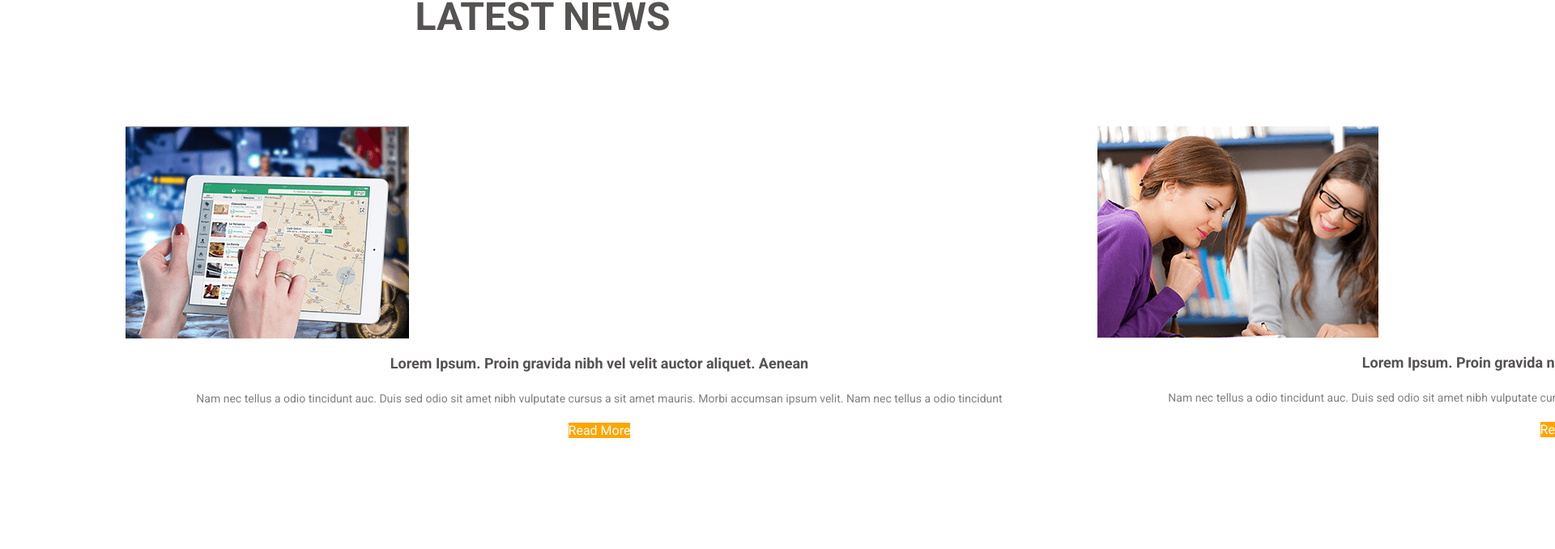
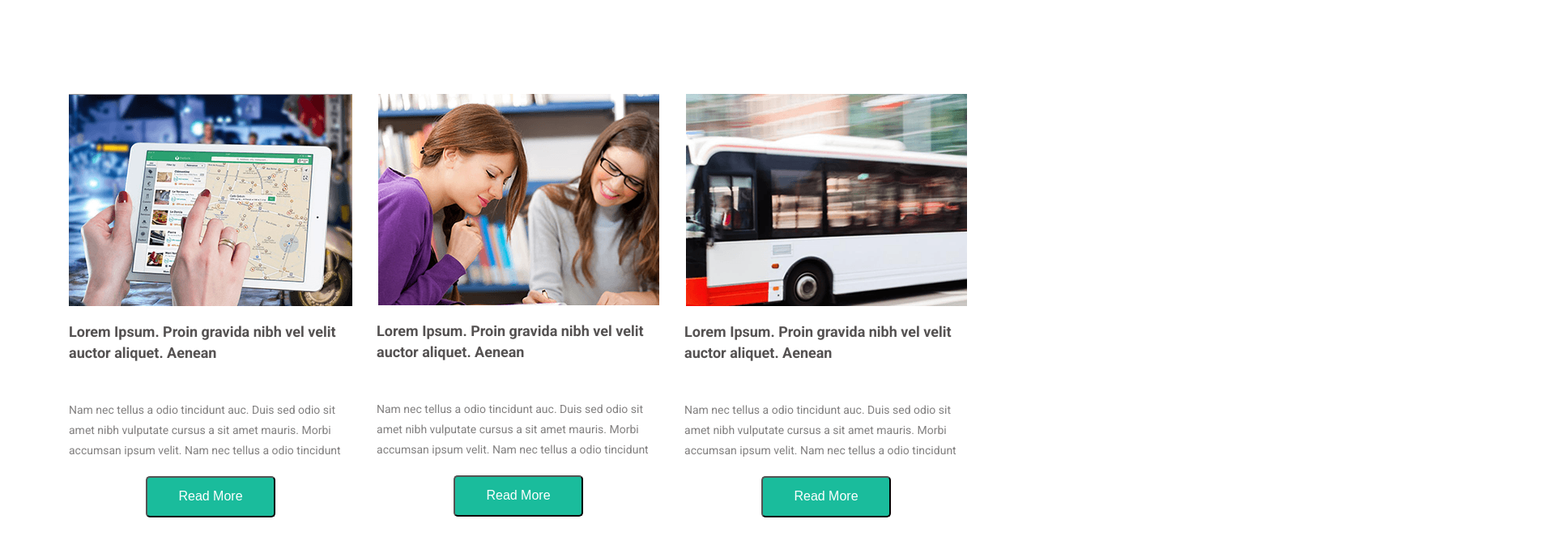
Before and after one commit to BohdanKadenskyi/goit-markup-hw-04-mart, a plain HTML site: page index.html in a window 1280 px wide. Shown: the part 1112-1790 px from the top of the page at 81% size, 1920 px wide, since content can reach past the window. Before the commit the page ends 1707 px from the top, so only its background shows below. Drawn offline with nearby package versions, Linux system fonts and the light colour scheme.

Commit message:
add button

```diff
--- a/css/style.css
+++ b/css/style.css
@@ -109,11 +109,6 @@ body {
   padding-left: 0;
 }
 
-/* PRODUCTS-SECTION */
-/* .products-section {
-  margin-bottom: 103px;
-} */
-
 /* PRODUCTS-TITLE */
 .products-title {
   text-transform: uppercase;
@@ -147,10 +142,6 @@ body {
 .products-img {
   background-color: var(--light-blue-color);
 }
-
-/* .products-img:hover,
-.products-img:focus {
-  background-color: var(--accent-color); */
 
 /* PRODUCTS-DESCRIPTION */
 .products-description {
@@ -194,9 +185,9 @@ body {
 .products-line:nth-child(4n) {
   margin-right: 0;
 }
-.products-line:nth-last-child(-n +4) {
+.products-line:nth-last-child(-n + 4) {
   margin-bottom: 0;
-  }
+}
 /* PRODUCTS-LINK */
 .products-link {
   display: flex;
@@ -225,6 +216,7 @@ body {
 /* NEW-SECTION */
 .news-section {
   padding-top: 103px;
+  padding-bottom: 47px;
 }
 /* TITLE-NEWS */
 .title-news {
@@ -233,26 +225,47 @@ body {
   font-size: 48px;
   line-height: 0.66;
   margin-bottom: 119px;
+  margin-top: 0;
 }
 
 .title-news-list {
   display: flex;
   justify-content: space-between;
-  list-style: none;
+  padding: 0;
+  margin: 0;
+}
+
+.news-item {
+  display: flex;
+  flex-direction: column;
+  /* 30*2=60
+  60/3=20*/
+  flex-basis: calc(100% / 3 - 20px);
+}
+
+.news-item:not(:last-child) {
+  margin-right: 30px;
 }
 
 .news-link {
+  display: inline-flex;
+  justify-content: center;
+  align-items: center;
   text-decoration: none;
   color: var(--white-color);
-  background-color: orange;
+  background-color: var(--accent-color);
   font-size: 16px;
   line-height: 1.6;
   font-weight: 300;
+  width: 160px;
+  height: 51px;
+  border-radius: 5px;
+  cursor: pointer;
 }
 
 .news-link:hover,
 .news-link:focus {
-  color: var(--accent-color);
+  color: var(--white-color);
 }
 
 .news-link:active {
@@ -264,32 +277,48 @@ body {
   font-size: 14px;
   line-height: 1.8;
   font-weight: 400;
+  margin: 0;
+  text-align: left;
+  padding-top: 45px;
+  padding-bottom: 18px;
 }
 
 .news-information-title,
-.news-library-title,
+.title-news .news-library-title,
 .news-transport-title {
   font-size: 18px;
   line-height: 1.44;
   font-weight: 600;
 }
 
-.news-information,
-.news-library {
-  display: flex;
-  flex-direction: column;
+.news-library-title {
+  font-size: 18px;
+  line-height: 1.44;
+  font-weight: 600;
+}
+.news-transport-title {
+  font-size: 18px;
+  line-height: 1.44;
+  font-weight: 600;
 }
 
-.news-item:not(:last-child) {
-  margin-right: 30px;
+.test:hover,
+.test:focus {
+  background-color: var(--accent-color);
 }
 
-.news-item {
-flex-basis: calc(100% / 3 - 20px);
-flex-grow: 0;
-margin-bottom: 30px;
+.news-information-title {
+  margin: 0;
+  text-align: left;
+  padding-top: 15px;
 }
-/* .test:hover,
-.test:focus {
-  background-color: var(--accent-color);
-} */
+.news-library-title {
+  margin: 0;
+  text-align: left;
+  padding-top: 15px;
+}
+.news-transport-title {
+  margin: 0;
+  text-align: left;
+  padding-top: 15px;
+}
--- a/index.html
+++ b/index.html
@@ -98,45 +98,36 @@
 
        <section class="news-section">
 
-        <div class="container">
           <h2 class="title-news">latest news</h2>
           <ul class="title-news-list">
           <li class="news-item information">
             <article class="news-information">
               <img class="news-information-img" src="./image/imgnews/tablet with map.png" width="350px" alt="tablet with map" />
-              <div class="container">
               <h3 class="news-information-title">Lorem Ipsum. Proin gravida nibh vel velit auctor aliquet. Aenean</h3>
               <p class="news-text information">Nam nec tellus a odio tincidunt auc. Duis sed odio sit amet nibh vulputate cursus a sit amet mauris. Morbi accumsan ipsum velit. Nam nec tellus a odio tincidunt</p>
-              <a class="news-link information" href="" target="_blank">Read More</a>
-            </div>
+              <button class="news-link information" href="" target="_blank">Read More</button>
             </article>
-
           </li>
 
           <li class="news-item library">
             <article class="news-library">
               <img class="news-library-img" src="./image/imgnews/girls.png" width="347px" alt="girls" />
-              <div class="container">
               <h3 class="news-library-title">Lorem Ipsum. Proin gravida nibh vel velit auctor aliquet. Aenean</h3>
               <p class="news-text library">Nam nec tellus a odio tincidunt auc. Duis sed odio sit amet nibh vulputate cursus a sit amet mauris. Morbi accumsan ipsum velit. Nam nec tellus a odio tincidunt</p>
-              <a class="news-link library" href="" target="_blank">Read More</a>
-          </div>
+              <button class="news-link library" href="" target="_blank">Read More</button>
             </article>
           </li>
 
           <li class="news-item transport">
             <article class="news-transport">
               <img class="news-transport-img" src="./image/imgnews/bus.png" width="347px" alt="bus" />
-              <div class="container">
               <h3 class="news-transport-title">Lorem Ipsum. Proin gravida nibh vel velit auctor aliquet. Aenean</h3>
               <p class="news-text transport">Nam nec tellus a odio tincidunt auc. Duis sed odio sit amet nibh vulputate cursus a sit amet mauris. Morbi accumsan ipsum velit. Nam nec tellus a odio tincidunt</p>
-              <a class="news-link transport" href="" target="_blank">Read More</a>
-            </div>
+              <button class="news-link transport" href="" target="_blank">Read More</button>
             </article>
           </li>
+
         </ul>
-      </div>
-
       </section>
     </div>
     </main>
```
